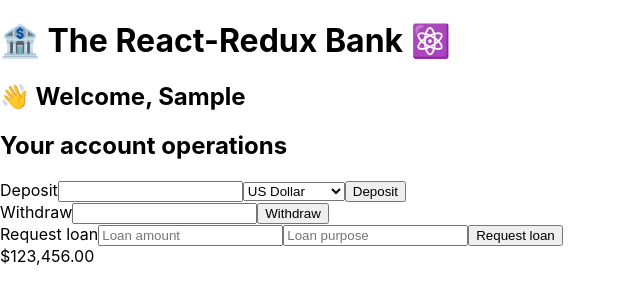
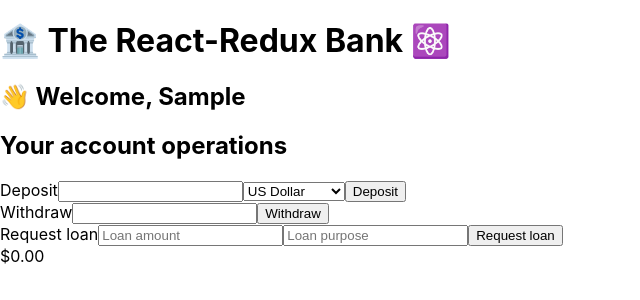
Before and after one commit to Kemelite1/React.js, a React (Create React App) app in the folder react-redux/: page / in a window 1280 px wide. Both pictures are taken after typing "Sample", "Sample" into the empty fields and a click on the button "Create new customer". Shown: the top 300 px of the page, without its empty margins (0-640 px from the left). Built offline with nearby package versions, Linux system fonts and the light colour scheme.

Commit message:
The legacy way of connecting components to redux before the emergence of modern hooks like useSelector and useDispatch.

```diff
--- a/react-redux/src/features/accounts/BalanceDisplay.js
+++ b/react-redux/src/features/accounts/BalanceDisplay.js
@@ -1,3 +1,5 @@
+import { connect } from 'react-redux'
+
 function formatCurrency(value) {
   return new Intl.NumberFormat("en", {
     style: "currency",
@@ -5,8 +7,13 @@
   }).format(value);
 }
 
-function BalanceDisplay() {
-  return <div className="balance">{formatCurrency(123456)}</div>;
+function BalanceDisplay({ balance }) {
+  return <div className="balance">{formatCurrency(balance)}</div>;
 }
 
-export default BalanceDisplay;
+function mapStateToProps(state){
+  return {
+    balance: state.account.balance,
+  };
+}
+export default connect(mapStateToProps)(BalanceDisplay);
```
